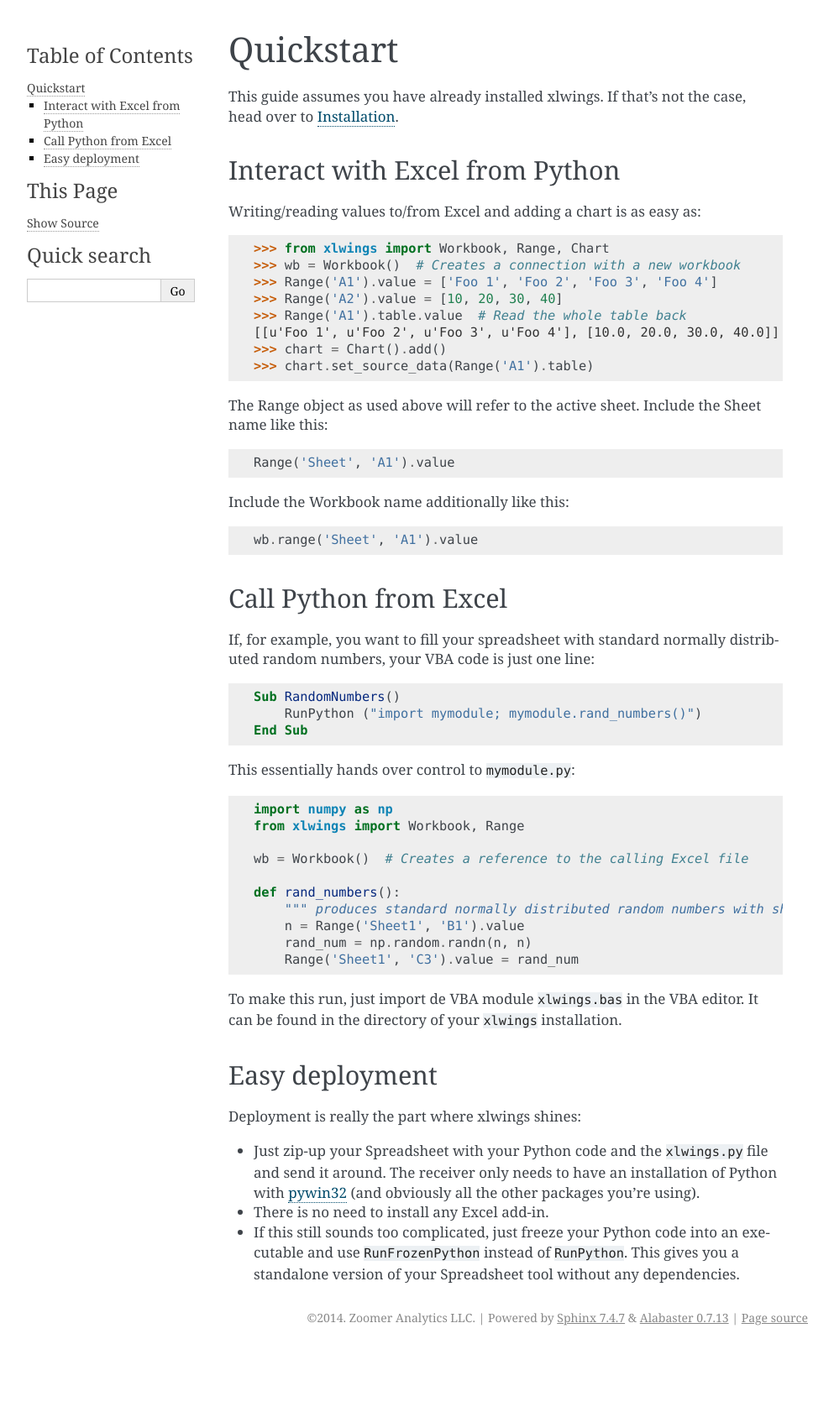
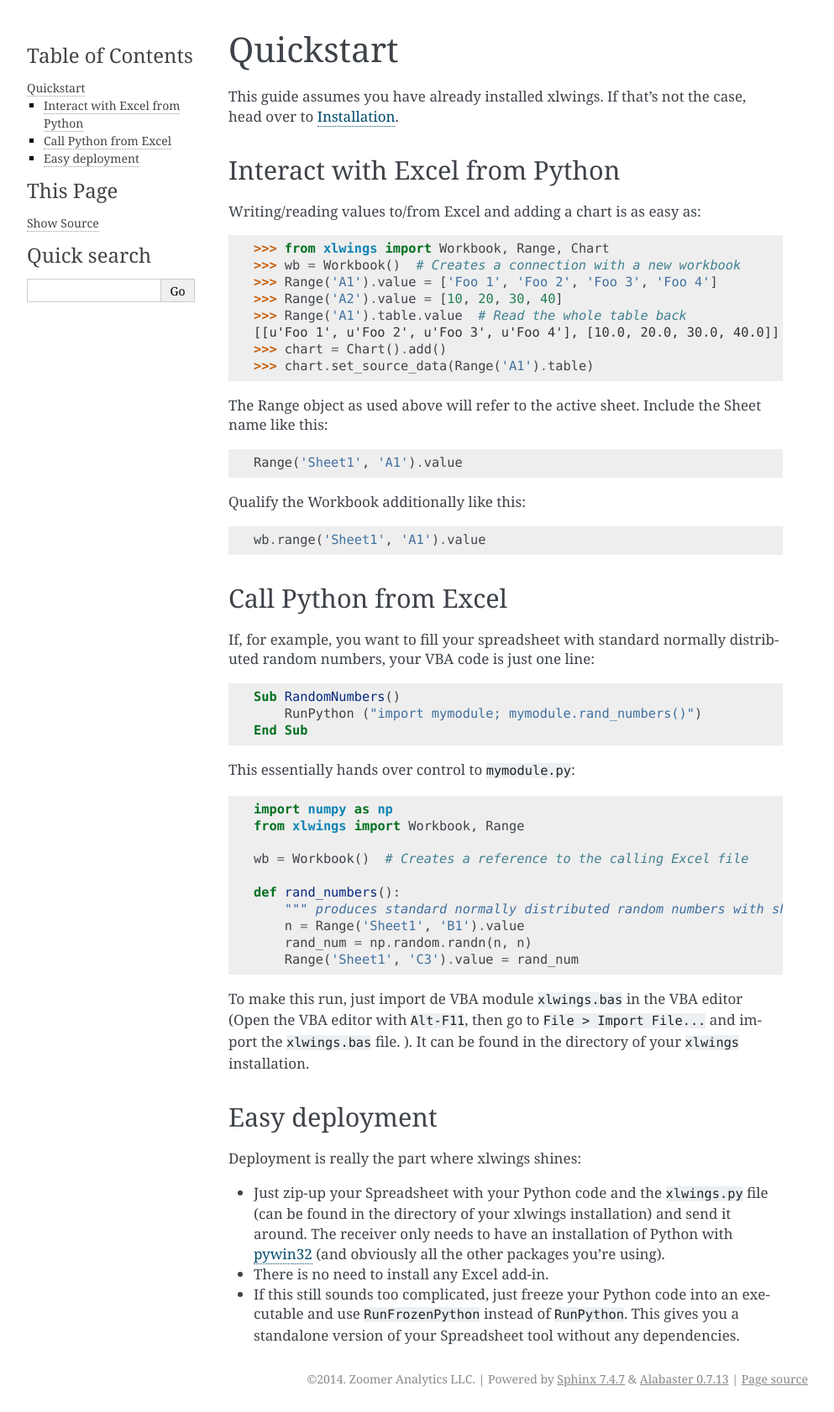
Before and after one commit to xlwings/xlwings, a Sphinx documentation site: the page built from docs/quickstart.rst, in a window 1280 px wide. Shown: the whole page at 84% size, without its empty margins (148-1141 px from the left). Built offline with Sphinx 7.4.7, drawn with Linux system fonts in a browser that asks for light colours; the version number could not be read and is left out; before the commit the page ends 1609 px from its top, so only the background shows below that.

Commit message:
enhanced docs

```diff
--- a/docs/quickstart.rst
+++ b/docs/quickstart.rst
@@ -23,13 +23,13 @@
 
 .. code-block:: python
 
-    Range('Sheet', 'A1').value
+    Range('Sheet1', 'A1').value
 
-Include the Workbook name additionally like this:
+Qualify the Workbook additionally like this:
 
 .. code-block:: python
 
-    wb.range('Sheet', 'A1').value
+    wb.range('Sheet1', 'A1').value
 
 
 Call Python from Excel
@@ -60,7 +60,8 @@
         Range('Sheet1', 'C3').value = rand_num
 
 
-To make this run, just import de VBA module ``xlwings.bas`` in the VBA editor. It can be found in the directory of
+To make this run, just import de VBA module ``xlwings.bas`` in the VBA editor (Open the VBA editor with ``Alt-F11``,
+then go to ``File > Import File...`` and import the ``xlwings.bas`` file. ). It can be found in the directory of
 your ``xlwings`` installation.
 
 Easy deployment
@@ -68,9 +69,9 @@
 
 Deployment is really the part where xlwings shines:
 
-* Just zip-up your Spreadsheet with your Python code and the ``xlwings.py`` file and send it around. The receiver only
-  needs to have an installation of Python with `pywin32 <http://sourceforge.net/projects/pywin32/>`_ (and obviously
-  all the other packages you're using).
+* Just zip-up your Spreadsheet with your Python code and the ``xlwings.py`` file (can be found in the directory of your
+  xlwings installation) and send it around. The receiver only needs to have an installation of Python with
+  `pywin32 <http://sourceforge.net/projects/pywin32/>`_ (and obviously all the other packages you're using).
 * There is no need to install any Excel add-in.
 * If this still sounds too complicated, just freeze your Python code into an executable and use
   ``RunFrozenPython`` instead of ``RunPython``. This gives you a standalone version of your Spreadsheet tool without any
```
